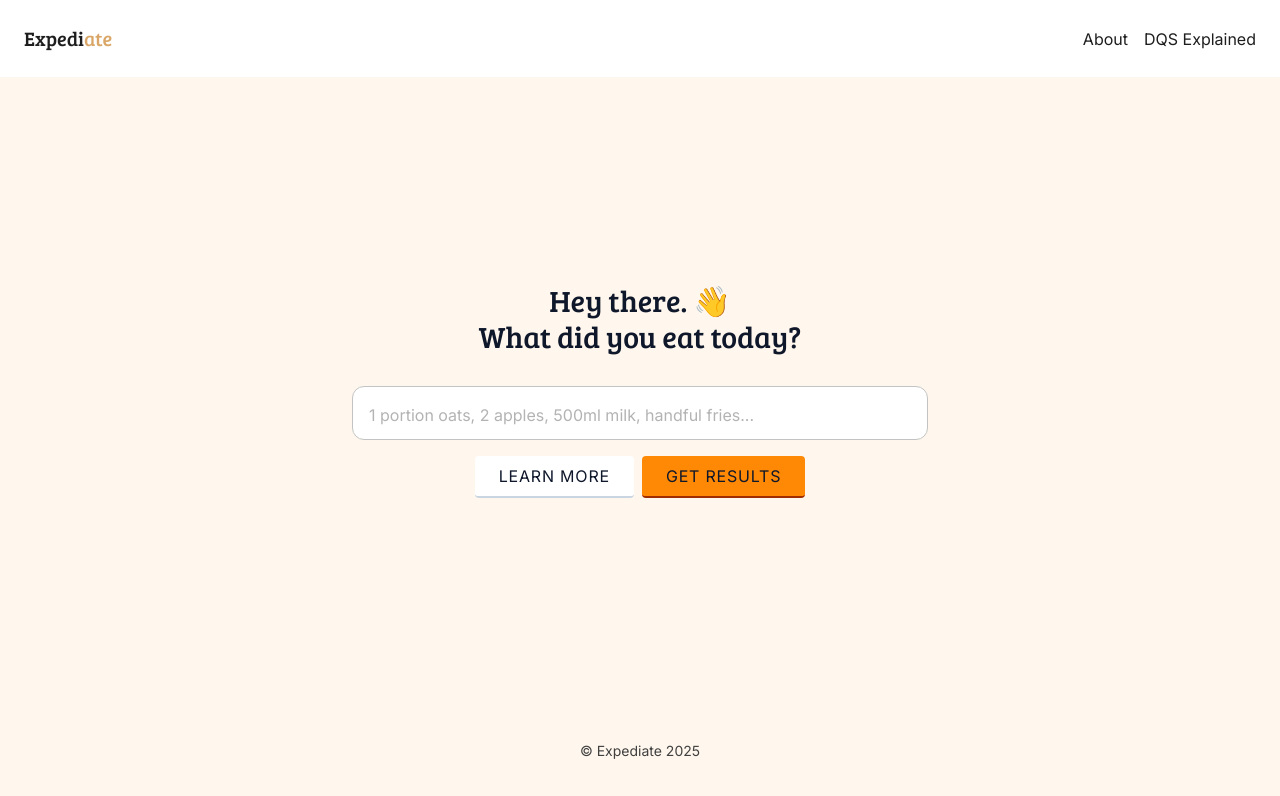
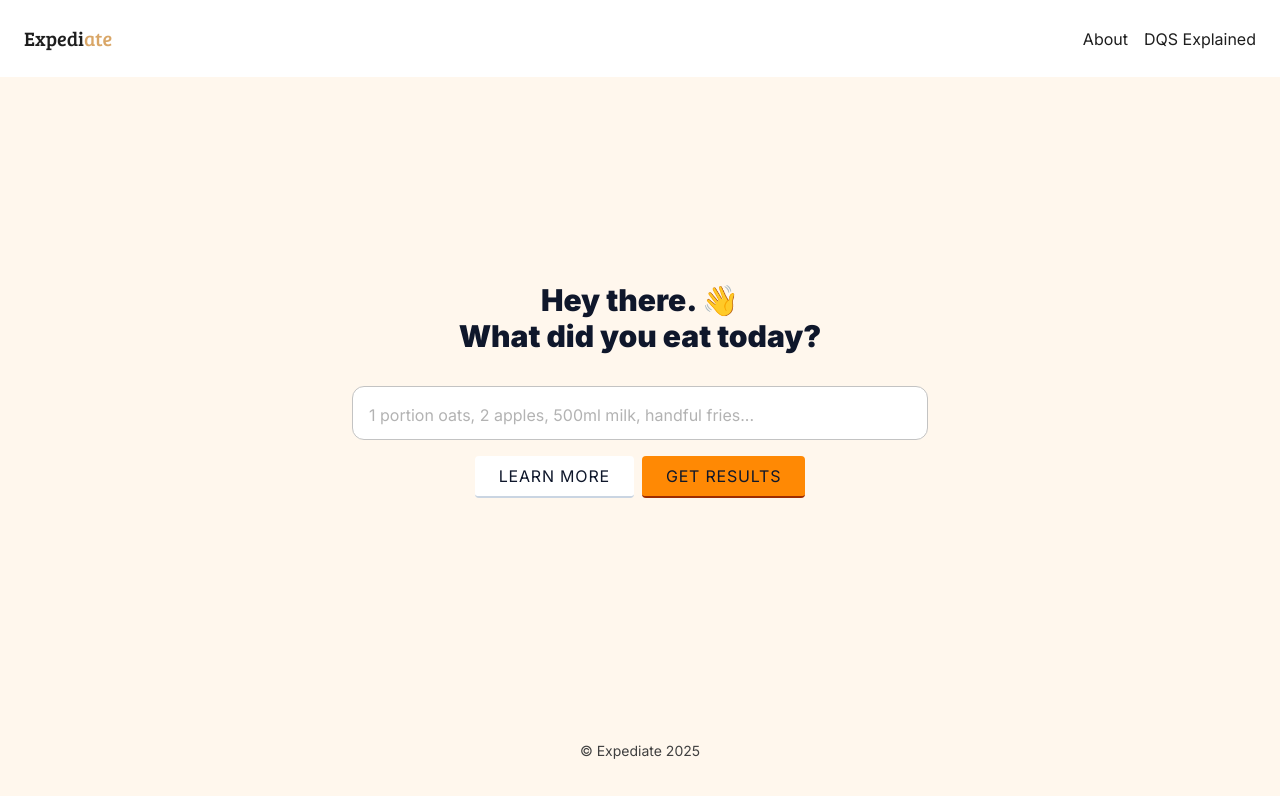
Before and after one commit to adam-mckenna/expediate-web, a Next.js app: page / in a window 1280 px wide. Shown: the top 796 px of the page. Built offline with nearby package versions, Linux system fonts and the light colour scheme.

Commit message:
fix: failing build

```diff
--- a/src/app/(pages)/layout.tsx
+++ b/src/app/(pages)/layout.tsx
@@ -5,7 +5,7 @@ import { Inter, Bree_Serif } from "next/font/google";
 
 import "./../globals.css";
 
-export const breeSerif = Bree_Serif({
+const breeSerif = Bree_Serif({
   subsets: ["latin"],
   weight: "400",
 });
--- a/src/app/(pages)/page.tsx
+++ b/src/app/(pages)/page.tsx
@@ -1,7 +1,6 @@
 "use client";
 
 import { FormEvent, useState } from "react";
-import { breeSerif } from "./layout";
 
 type Log = {
   totalScore: number;
@@ -44,12 +43,12 @@ const Home = () => {
       <form className="flex flex-wrap gap-4 w-xl" onSubmit={handleOnFormSubmit}>
         <header className="w-full">
           <p
-            className={`${breeSerif.className} text-3xl font-black w-full text-center text-slate-900`}
+            className={`text-3xl font-black w-full text-center text-slate-900`}
           >
             Hey there. 👋
           </p>
           <h1
-            className={`${breeSerif.className} mb-4 text-3xl font-black w-full text-center text-slate-900`}
+            className={`mb-4 text-3xl font-black w-full text-center text-slate-900`}
           >
             What did you eat today?
           </h1>
```
